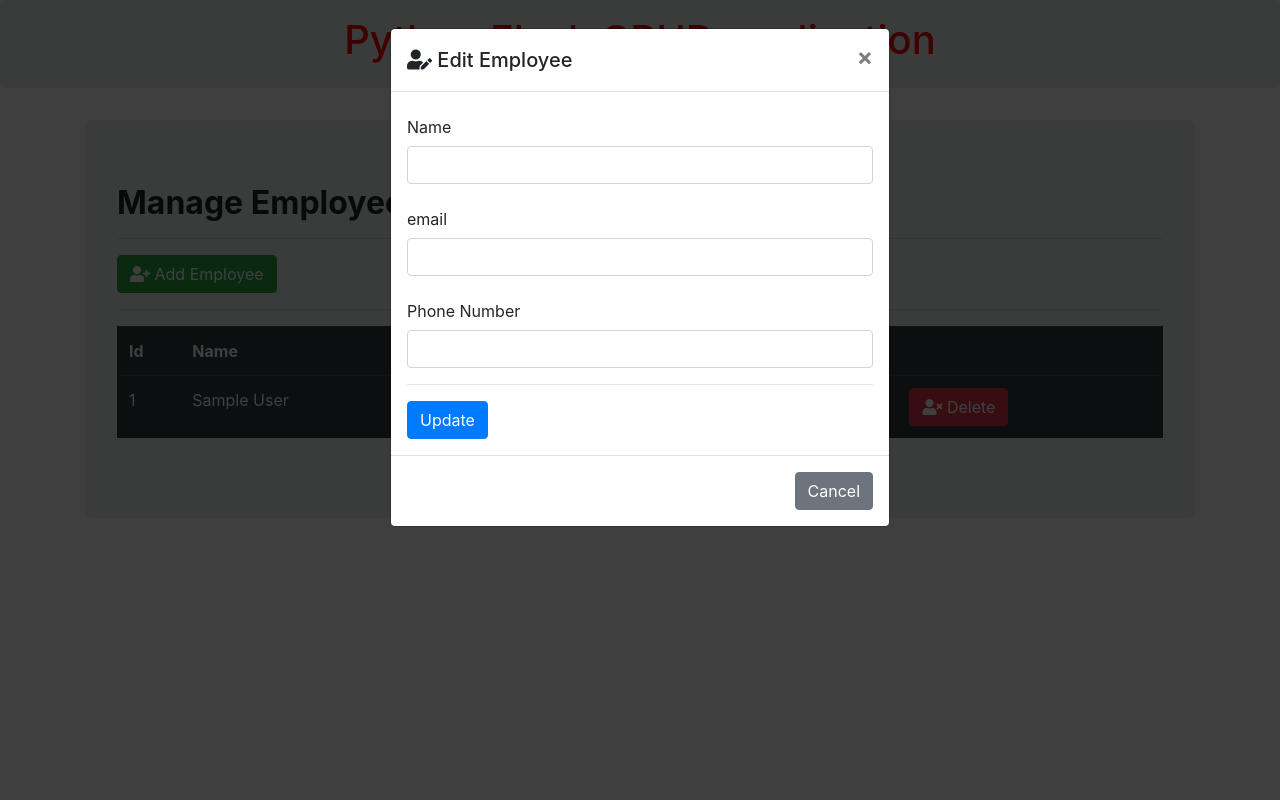
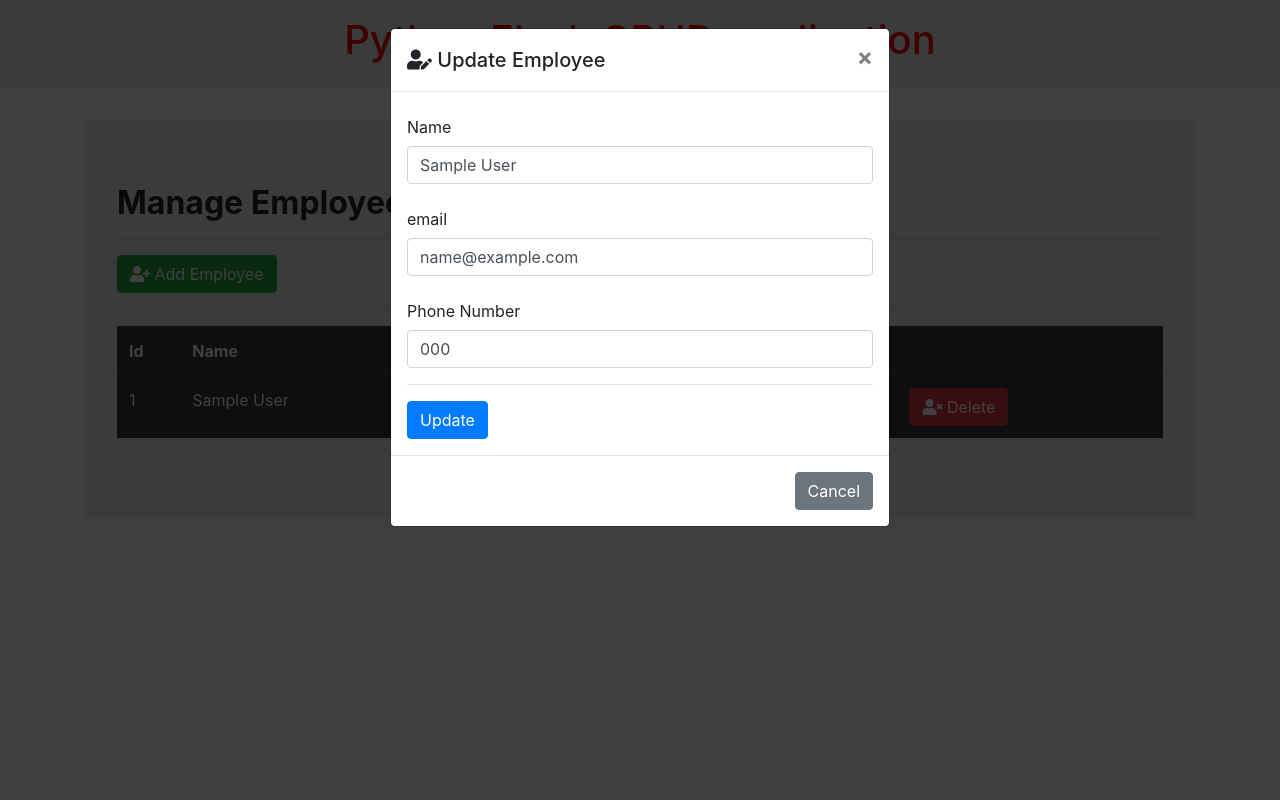
Before and after one commit to Barnez299/flaskcrud, a Flask app: page / in a window 1280 px wide, after a click on "Edit". Run offline with Flask 2, Linux system fonts and the light colour scheme; tables that the repository leaves empty hold one stand-in row (values such as "Sample post"); some libraries are stand-ins or nearby versions.

Commit message:
delete method created and works. DB updated also

```diff
--- a/app.py
+++ b/app.py
@@ -1,7 +1,7 @@
-import os
 from flask import Flask, render_template, request, redirect, url_for, flash
 from flask_sqlalchemy import SQLAlchemy
 import psycopg2
+import os
 
 
 
@@ -45,6 +45,9 @@ def Index():
     all_data = Employee.query.all()
     return render_template('index.html', Employee = all_data)
 
+
+# Insert/Add employee route
+
 @app.route('/insert', methods = ['POST'])
 def insert():
 
@@ -65,6 +68,17 @@ def insert():
         return redirect(url_for('Index'))
 
 
+# Delete route
+
+@app.route('/delete/<id>/', methods = ['GET', 'POST'])
+def delete(id):
+    my_data = Employee.query.get(id)
+    db.session.delete(my_data)
+    db.session.commit()
+    flash("Employee Record Deleted")
+
+    return redirect(url_for('Index'))
+
 
 
 
--- a/templates/index.html
+++ b/templates/index.html
@@ -1,4 +1,10 @@
-{% extends 'base.html' %} {% include 'header.html' %} {% block title %} Home {% endblock %} {% block body %}
+{% extends 'base.html' %}
+
+{% include 'header.html' %}
+
+{% block title %} Home {% endblock %}
+
+{% block body %}
 
 
 <div class="container">
@@ -7,6 +13,7 @@
             <div class="jumbotron">
                 <h2 class="display-5"><b>Manage Employees</b></h2>
                 <hr>
+
                 {% with messages = get_flashed_messages() %}
 
                 {% if messages %}
@@ -21,8 +28,7 @@
 
                     </button>
 
-
-                {{message}}
+                    {{message}}
 
 
                 </div>
@@ -31,7 +37,9 @@
                 {% endfor %}
 
                 {% endif %}
+
                 {% endwith %}
+
                 <a class="btn btn-success btn-md" href="Jumbo action link" role="button" data-toggle="modal" data-target="#mymodal"><i class="fas fa-user-plus"></i> Add Employee</a>
                 <hr>
                 <table class="table tabel-hover table-dark">
@@ -43,10 +51,7 @@
                         <th>Action</th>
                     </tr>
 
-
                     {% for row in Employee %}
-
-
 
 
                     <tr>
@@ -56,8 +61,7 @@
                         <td>{{row.phone}}</td>
                         <td>
                             <a href="" class="btn btn-warning btn-xs" data-toggle="modal" data-target="#modaledit"><i class="fas fa-user-edit"></i>  Edit</a>
-
-                            <a href="" class="btn btn-danger btn-xs ml-3" onclick="return confirm('Are you sure you want to delete?')"><i class="fas fa-user-times"></i> Delete</a>
+                            <a href="/delete/{{row.id}}" class="btn btn-danger btn-xs ml-3" onclick="return confirm('Are you sure you want to delete?')"><i class="fas fa-user-times"></i> Delete</a>
                         </td>
                     </tr>
 
@@ -66,29 +70,29 @@
                         <div class="modal-dialog">
                             <div class="modal-content">
                                 <div class="modal-header">
-                                    <h5 class="modal-title" id="staticBackdropLabel"><i class="fas fa-user-edit"></i> Edit Employee</h5>
+                                    <h5 class="modal-title" id="staticBackdropLabel"><i class="fas fa-user-edit"></i> Update Employee</h5>
                                     <button type="button" class="close" data-dismiss="modal" aria-label="Close">
-                            <span aria-hidden="true">&times;</span>
-                        </button>
+                                    <span aria-hidden="true">&times;</span>
+                                    </button>
                                 </div>
                                 <div class="modal-body">
 
                                     <form action="" method="POST">
 
                                         <div class="form-group">
-                                            <label for="name" class="col-form-label">Name</label>
-                                            <input type="text" class="form-control" name="name" required='1'>
+                                            <label class="col-form-label">Name</label>
+                                            <input type="text" class="form-control" name="name" value="{{row.name}}">
                                         </div>
                                         <div class="form-group">
-                                            <label for="email" class="col-form-label">email</label>
-                                            <input type="email" class="form-control" name="email" required='1'>
+                                            <label class="col-form-label">email</label>
+                                            <input type="email" class="form-control" name="email" value="{{row.email}}">
                                         </div>
                                         <div class="form-group">
-                                            <label for="phone" class="col-form-label">Phone Number</label>
-                                            <input type="number" class="form-control" name="phone" required='1'>
+                                            <label class="col-form-label">Phone Number</label>
+                                            <input type="number" class="form-control" name="phone" value="{{row.phone}}">
                                         </div>
                                         <hr>
-                                        <button type="submit" class="btn btn-primary" value="submit">Update</button>
+                                        <button type="submit" class="btn btn-primary">Update</button>
 
                                     </form>
                                 </div>
@@ -99,7 +103,7 @@
                             </div>
                         </div>
 
-                {% endfor %}
+                        {% endfor %}
                 </table>
                 </div>
 
```
